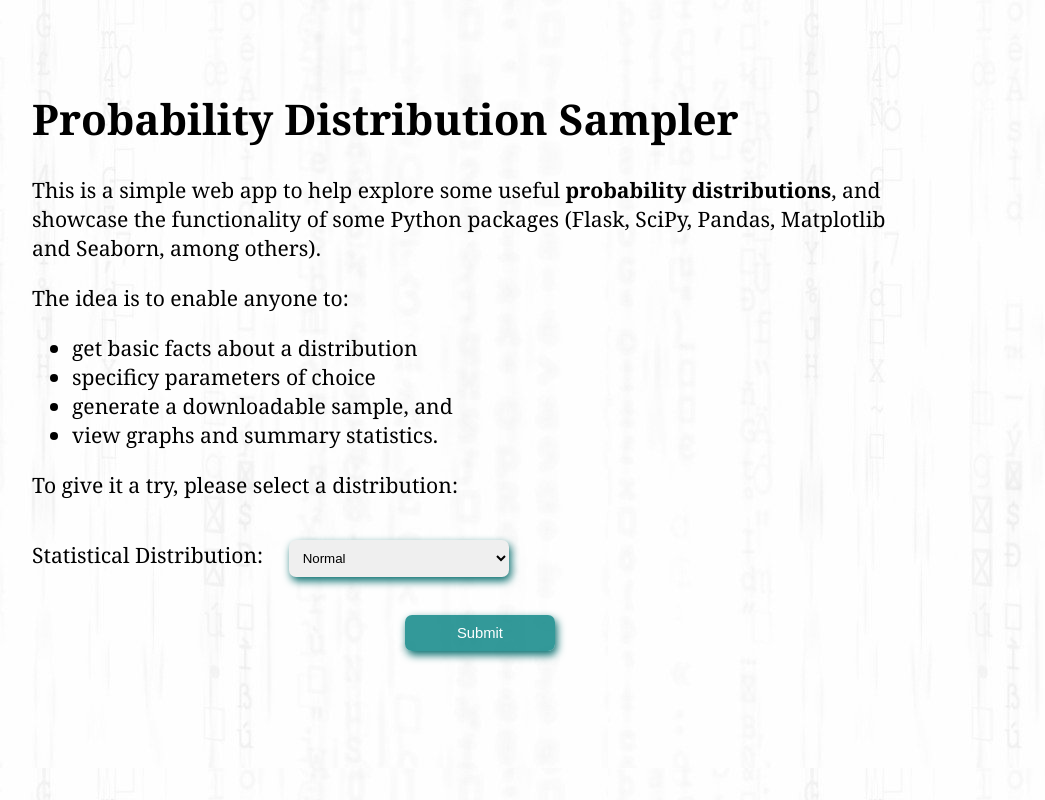
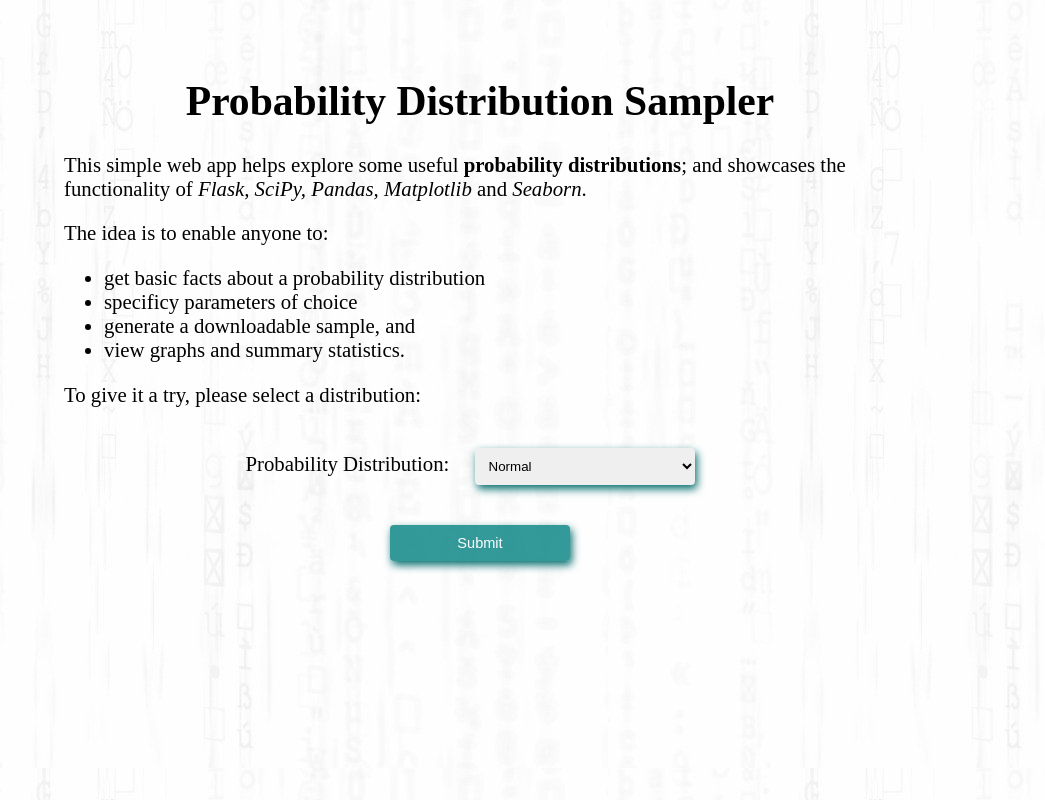
Before and after one commit to Tim-Abwao/probability-distributions-with-flask, a Flask app: page / in a window 1280 px wide. Shown: the whole page, without its empty margins (160-1205 px from the left). Run offline with Flask 2, Linux system fonts and the light colour scheme.

Commit message:
Update html templates.
Update style. Edit content.

```diff
--- a/stats_app/templates/base.html
+++ b/stats_app/templates/base.html
@@ -8,11 +8,10 @@
 	<style>
 		body {
 			background-image: url("{{ url_for('static', filename='background.jpg') }}");
-			max-width: 70%;
-			margin: 7% auto;
-			font-size: 1.32em;
+			font: 1.3em normal Georgia, serif;
+			margin: 6% auto;
+			max-width: 65%;
 			text-align: center;
-			font-family: Georgia, serif;
 		}
 
 		.content {
@@ -21,22 +20,23 @@
 
 		select,
 		input {
+			border: 1px;
+			border-radius: 4px;
+			box-shadow: 2px 4px 8px rgb(4, 109, 109);
+			margin: 20px;
 			padding: 10px;
-			box-shadow: 2px 4px 8px rgb(4, 109, 109);
-			border: 1px;
-			border-radius: 7px;
-			margin: 20px;
 			width: 220px;
 		}
 
 		.button {
 			background: rgba(0, 128, 128, 0.8);
+			border-radius: 4px;
+			color: white;
+			display: block;
 			font-size: 0.7em;
+			margin: 20px auto;
 			padding: 10px 30px;
-			width: 150px;
-			color: white;
-			margin: 2% auto;
-			display: block;
+			width: 180px;
 		}
 
 		.button:hover {
@@ -56,11 +56,11 @@
 		}
 
 		.graphs {
+			font-size: 0.7em;
+			font-style: italic;
+			margin: 4% auto;
+			max-width: 60%;
 			padding: 3%;
-			font-size: 0.8em;
-			margin: 4% auto;
-			font-style: italic;
-			max-width: 60%;
 		}
 
 		a {
@@ -72,23 +72,18 @@
 			margin-bottom: 5%;
 		}
 
-		.footer {
-			margin-top: 10%;
-			position: relative;
-			bottom: 50px;
-		}
-
 		img {
 			width: 100%;
 		}
 
-		@media screen and (max-width: 768px) {
+		@media screen and (max-width: 820px) {
 			body {
-				max-width: 80%;
+				margin: 10% auto;
+				max-width: 85%;
 			}
 
 			.graphs {
-				max-width: 80%;
+				max-width: 85%;
 			}
 		}
 	</style>
--- a/stats_app/templates/index.html
+++ b/stats_app/templates/index.html
@@ -1,24 +1,25 @@
 {% extends "base.html" %}
 {% block body %}
-<div class="content">
 
 <h1>Probability Distribution Sampler</h1>
-	<p>This is a simple web app to help explore some useful <b>probability distributions</b>, and showcase the
-		functionality of some Python packages (Flask, SciPy, Pandas, Matplotlib and Seaborn, among others).</p>
+<div class="content">
+	<p>This simple web app helps explore some useful <b>probability distributions</b>; and showcases the
+		functionality of <em>Flask, SciPy, Pandas, Matplotlib</em> and <em>Seaborn</em>.</p>
 
-	<p>The idea is to enable anyone to: </p>
+	<p>The idea is to enable anyone to:</p>
 	<ul>
-		<li> get basic facts about a distribution </li>
-		<li> specificy parameters of choice</li>
-		<li> generate a downloadable sample, and</li>
-		<li> view graphs and summary statistics. </li>
+		<li>get basic facts about a probability distribution</li>
+		<li>specificy parameters of choice</li>
+		<li>generate a downloadable sample, and</li>
+		<li>view graphs and summary statistics.</li>
 	</ul>
 
 	<p>To give it a try, please select a distribution:</p>
+</div>
 
 <!-- Distribution selection -->
 <form action="{{ url_for('summary')}}" method="post">
-		<label for="chosen_dist">Statistical Distribution: </label>
+	<label for="chosen_dist">Probability Distribution: </label>
 	<select id="chosen_dist" name='chosen_dist'>
 		{% for distribution in data.index %}
 		<option value="{{ distribution }}">{{ distribution }}</option>
@@ -26,5 +27,5 @@
 	</select>
 	<input id="submit-dist" class="button" type="submit" value="Submit">
 </form>
-</div>
+
 {% endblock %}
```
Also changed, not shown: stats_app/templates/results.html (+6 -5 lines), stats_app/templates/summary.html (+6 -4 lines). Lines whose indentation alone changed are shown as unchanged.
